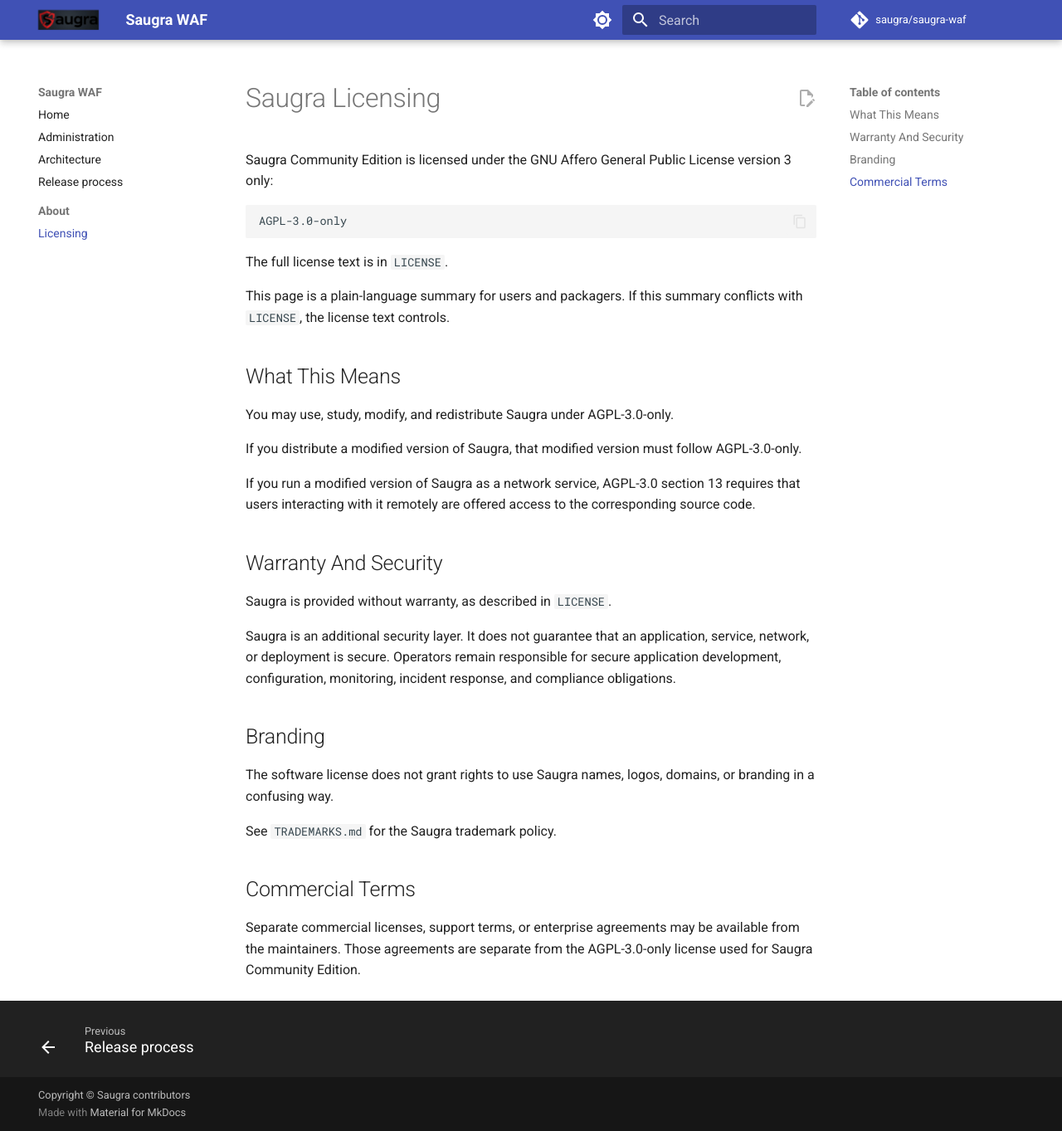
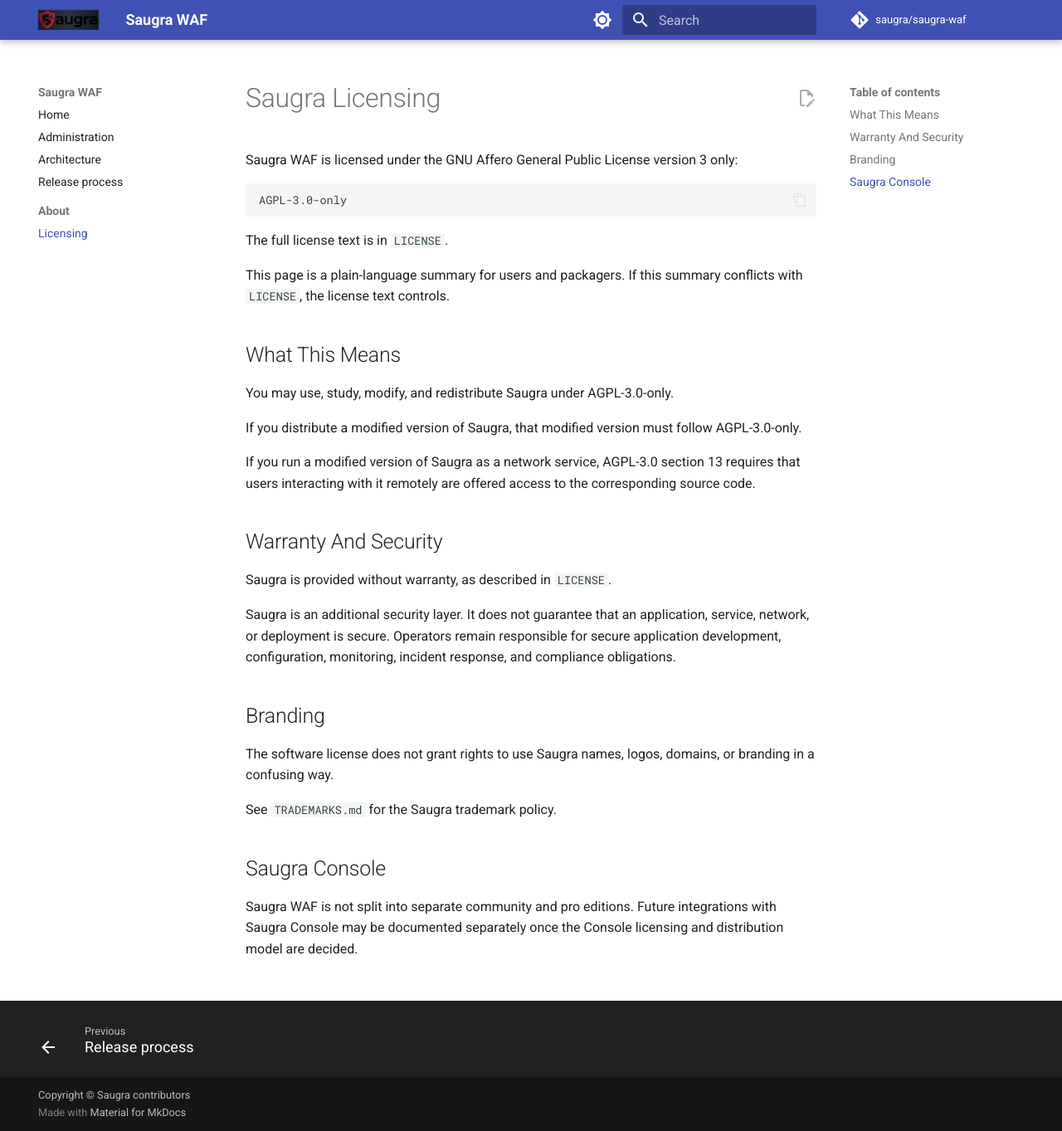
Before and after one commit to saugra/saugra-waf, an MkDocs documentation site: the page built from docs/LICENSING.md, in a window 1280 px wide and 1363 px high. Shown: the whole window at 83% size. Built offline with MkDocs 1.6.1 and Material for MkDocs 9.7.7, drawn with Linux system fonts in a browser that asks for light colours; comment, search, counter and statistics services are not loaded.

Commit message:
docs: update licensing wording

````diff
--- a/docs/LICENSING.md
+++ b/docs/LICENSING.md
@@ -1,7 +1,7 @@
 # Saugra Licensing
 
-Saugra Community Edition is licensed under the GNU Affero General Public License
-version 3 only:
+Saugra WAF is licensed under the GNU Affero General Public License version 3
+only:
 
 ```txt
 AGPL-3.0-only
@@ -39,8 +39,8 @@
 
 See `TRADEMARKS.md` for the Saugra trademark policy.
 
-## Commercial Terms
+## Saugra Console
 
-Separate commercial licenses, support terms, or enterprise agreements may be
-available from the maintainers. Those agreements are separate from the
-AGPL-3.0-only license used for Saugra Community Edition.
+Saugra WAF is not split into separate community and pro editions. Future
+integrations with Saugra Console may be documented separately once the Console
+licensing and distribution model are decided.
````
Also changed, not shown: CONTRIBUTING.md (+5 -6 lines), README.md (+6 -5 lines), SECURITY.md (+2 -2 lines), 1 other file.
